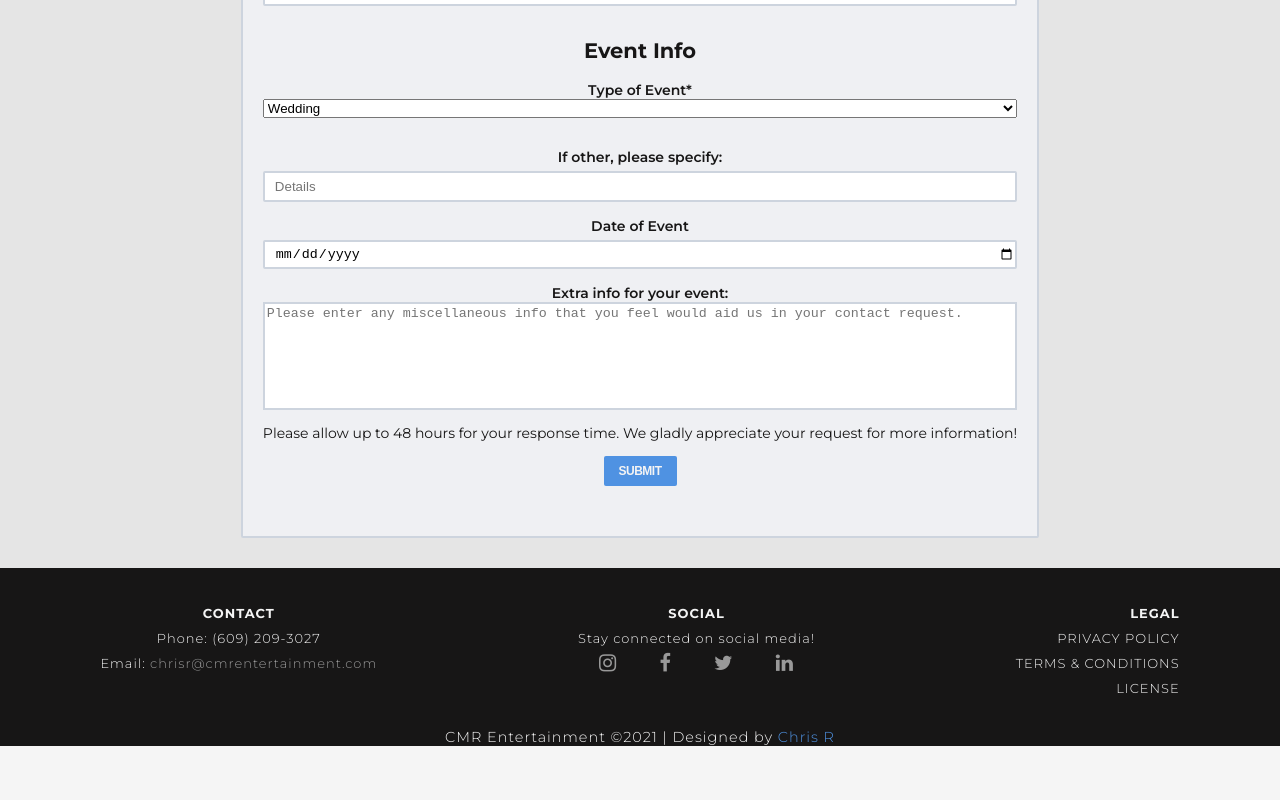
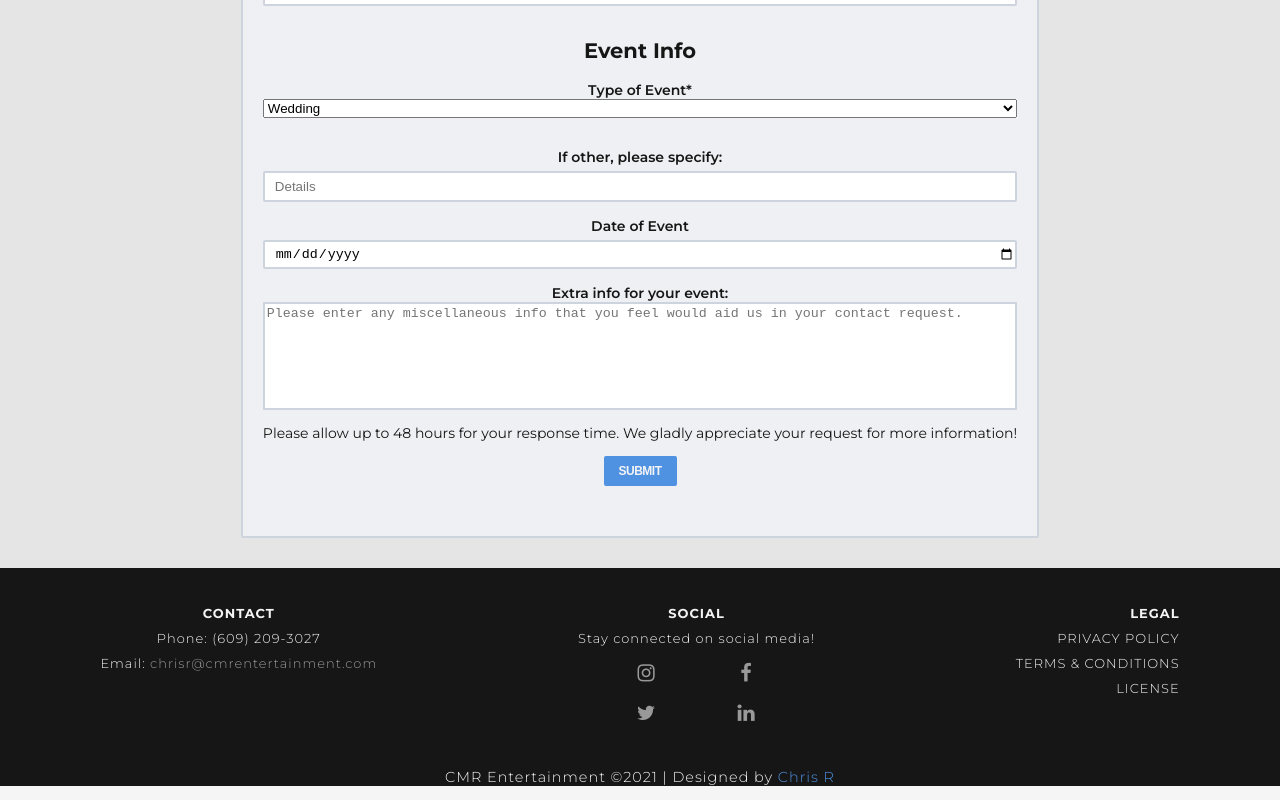
Before and after one commit to crinaldi44/CMR-Entertainment, a React (Create React App) app: page /contact in a window 1280 px wide. Shown: the part 781-1581 px from the top of the page. Before the commit the page ends 1541 px from the top, so only its background shows below. Built offline with nearby package versions, Linux system fonts and the light colour scheme.

Commit message:
Fix: Footer social icons
Social icons in the footer now retain a grid styling.

```diff
--- a/src/components/Footer.css
+++ b/src/components/Footer.css
@@ -17,8 +17,12 @@
 
 .footer__menu.social {
   font-size: 20px;
-  display: flex;
-  flex-direction: row;
+  margin: auto;
+  display: grid;
+  margin-top: 10px;
+  grid-template-columns: repeat(2, 1fr);
+  grid-auto-rows: 40px;
+  width: 200px;
 }
 
 .footer__menu ul {
```
